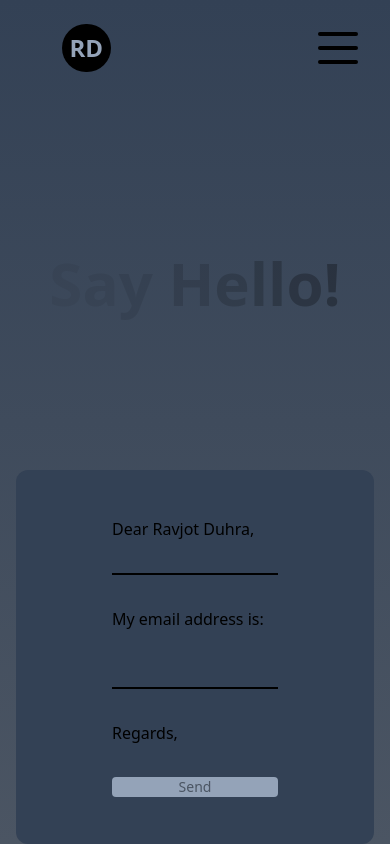
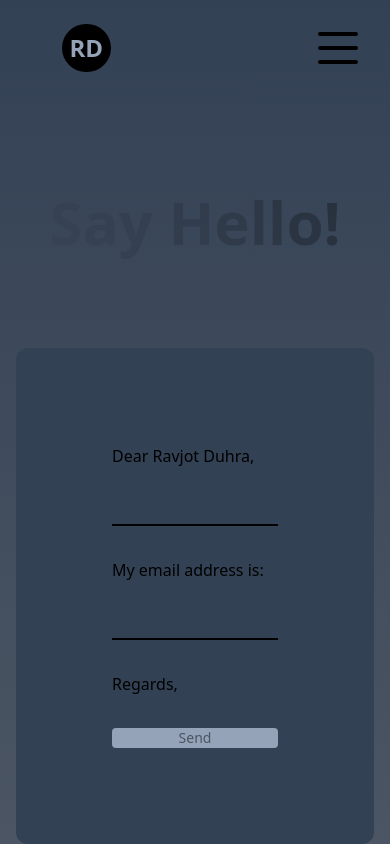
Before and after one commit to RavjotD/ravjotd.github.io, a Next.js app: page /contact in a window 390 px wide. Built offline with nearby package versions, Linux system fonts and the light colour scheme.

Commit message:
contact form update mobile

```diff
--- a/app/contact/page.jsx
+++ b/app/contact/page.jsx
@@ -73,11 +73,11 @@ const form = useRef();
       <form
       onSubmit={sendEmail}
       ref={form}
-      className="h-1/2 lg:h-full lg:w-1/2 bg-slate-700 rounded-xl text-md lg:text-4xl font-sans font-medium flex flex-col gap-8 justify-center p-24">
+      className="h-2/3 lg:h-full lg:w-1/2 bg-slate-700 rounded-xl text-md lg:text-4xl font-sans font-medium flex flex-col gap-8 justify-center p-24">
 
             <span> Dear Ravjot Duhra,</span>
 
-            <textarea rows={6}
+            <input rows={6}
             className="bg-transparent border-b-2 border-b-black outline-none resize-none"
              name="user_message"/>
 
```
